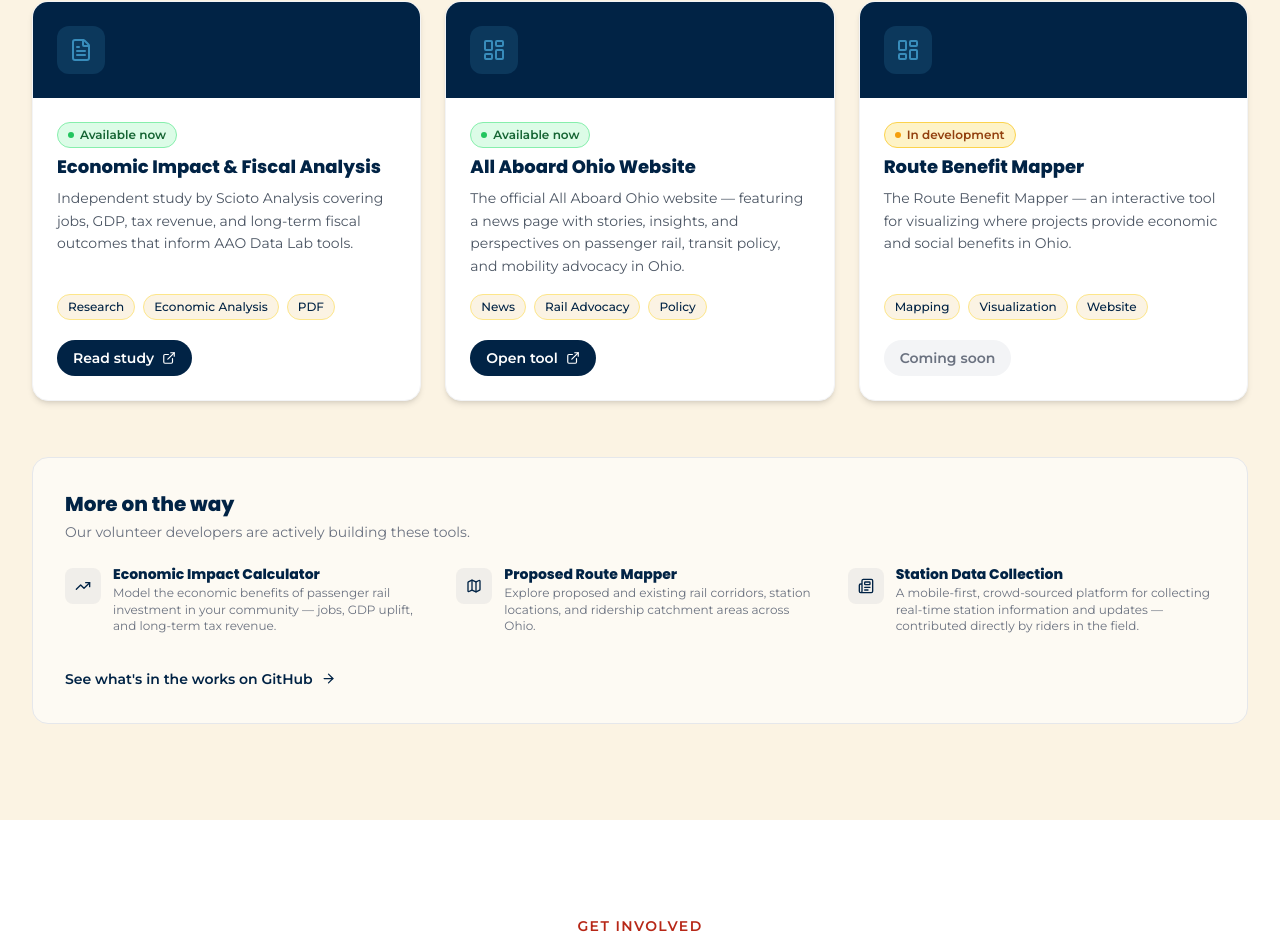
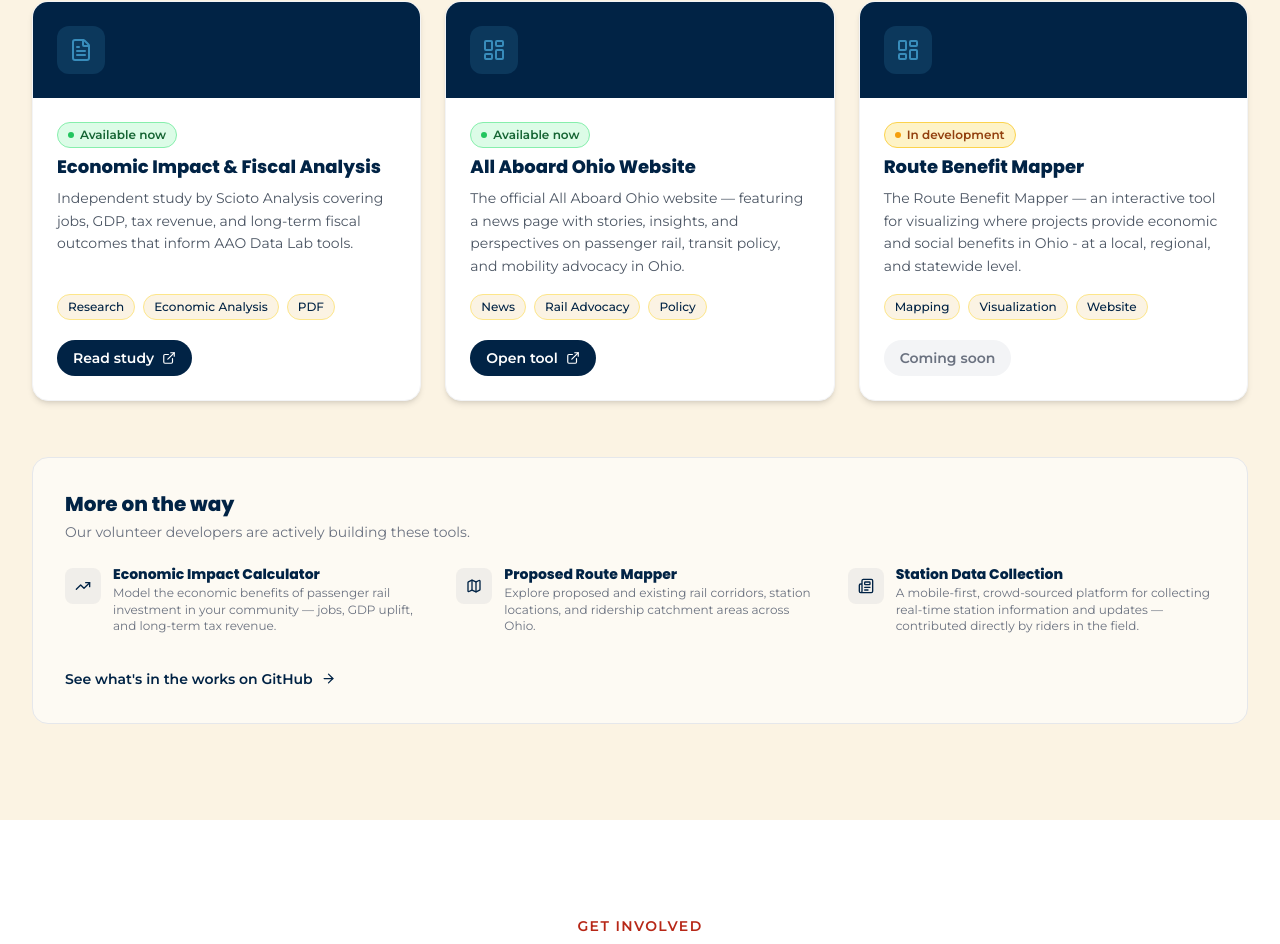
Before and after one commit to all-aboard-ohio/aao-lab-homepage, a React (Vite) app: page / in a window 1280 px wide. Shown: the part 3203-4147 px from the top of the page. Built offline with nearby package versions, Linux system fonts and the light colour scheme.

Commit message:
Adjusted language for new route benefit mapper project, added issue templates to .github

```diff
--- a/src/data/projects.js
+++ b/src/data/projects.js
@@ -13,7 +13,7 @@ export const projects = [
     id: 2,
     title: "Route Benefit Mapper",
     description:
-      "The Route Benefit Mapper — an interactive tool for visualizing where projects provide economic and social benefits in Ohio.",
+      "The Route Benefit Mapper — an interactive tool for visualizing where projects provide economic and social benefits in Ohio - at a local, regional, and statewide level.",
     status: "In Development",
     icon: "LayoutDashboard",
     tags: ["Mapping", "Visualization", "Website"],
```
